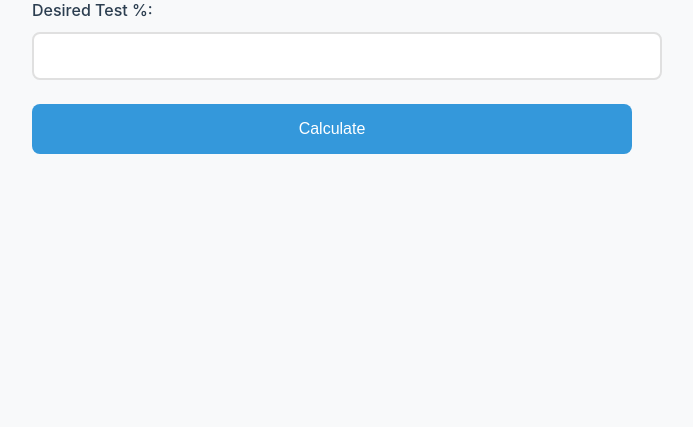
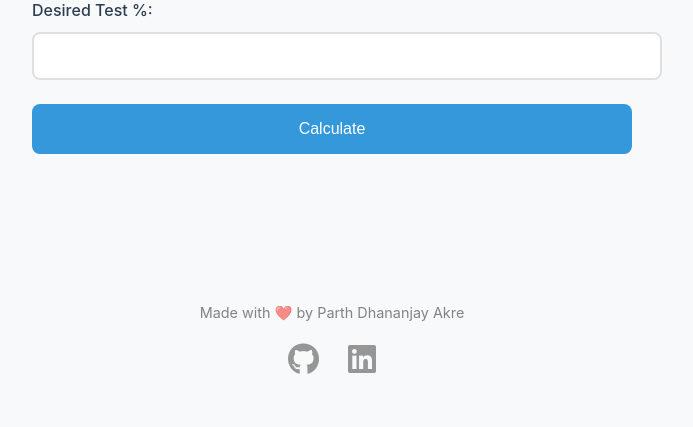
Before and after one commit to akreparth/robosplit, a Flask app: page / in a window 1280 px wide. Shown: the part 537-964 px from the top of the page, without its empty margins (308-1001 px from the left). Before the commit the page ends 691 px from the top, so only its background shows below. Run offline with Flask 2, Linux system fonts and the light colour scheme.

Commit message:
Added footer to index and result page

```diff
--- a/templates/index.html
+++ b/templates/index.html
@@ -2,8 +2,9 @@
 <html>
 <head>
     <title>Dataset Split Calculator</title>
+    <link rel="stylesheet" href="https://cdnjs.cloudflare.com/ajax/libs/font-awesome/6.5.1/css/all.min.css">
     <style>
-        /* Minimal Modern CSS */
+        /* Existing Styles */
         :root {
             --primary: #2c3e50;
             --accent: #3498db;
@@ -18,6 +19,9 @@
             max-width: 600px;
             background-color: var(--bg);
             color: var(--primary);
+            position: relative;
+            min-height: 100vh;
+            padding-bottom: 100px; /* Space for footer */
         }
 
         h1 {
@@ -73,6 +77,56 @@
             border-radius: 8px;
             margin-bottom: 1.5rem;
         }
+
+        /* Footer Styles */
+        .site-footer {
+            position: absolute;
+            bottom: 0;
+            left: 0;
+            width: 100%;
+            background-color: transparent;
+            padding: 10px 0;
+            text-align: center;
+        }
+
+        .footer-content {
+            max-width: 600px;
+            margin: 0 auto;
+            display: flex;
+            flex-direction: column;
+            align-items: center;
+        }
+
+        .footer-content p {
+            margin: 5px 0;
+            color: rgba(51, 51, 51, 0.6);
+            font-size: 0.9em;
+        }
+
+        .social-links {
+            margin-top: 5px;
+        }
+
+        .social-links a {
+            color: rgba(51, 51, 51, 0.5);
+            margin: 0 10px;
+            font-size: 32px; /* Adjustable icon size */
+            text-decoration: none;
+            transition: all 0.3s ease;
+        }
+
+        .social-links a:hover {
+            color: rgba(51, 51, 51, 0.8);
+            transform: scale(1.1);
+        }
+
+        .github-icon:hover {
+            color: rgba(64, 120, 192, 0.7);
+        }
+
+        .linkedin-icon:hover {
+            color: rgba(0, 119, 181, 0.7);
+        }
     </style>
 </head>
 <body>
@@ -110,5 +164,19 @@
 
         <button type="submit">Calculate</button>
     </form>
+
+    <footer class="site-footer">
+        <div class="footer-content">
+            <p>Made with ❤️ by Parth Dhananjay Akre</p>
+            <div class="social-links">
+                <a href="https://github.com/akreparth" target="_blank" class="github-icon">
+                    <i class="fab fa-github"></i>
+                </a>
+                <a href="https://linkedin.com/in/akreparth" target="_blank" class="linkedin-icon">
+                    <i class="fab fa-linkedin"></i>
+                </a>
+            </div>
+        </div>
+    </footer>
 </body>
 </html>
```
Also changed, not shown: templates/result.html (+68 -0 lines).
